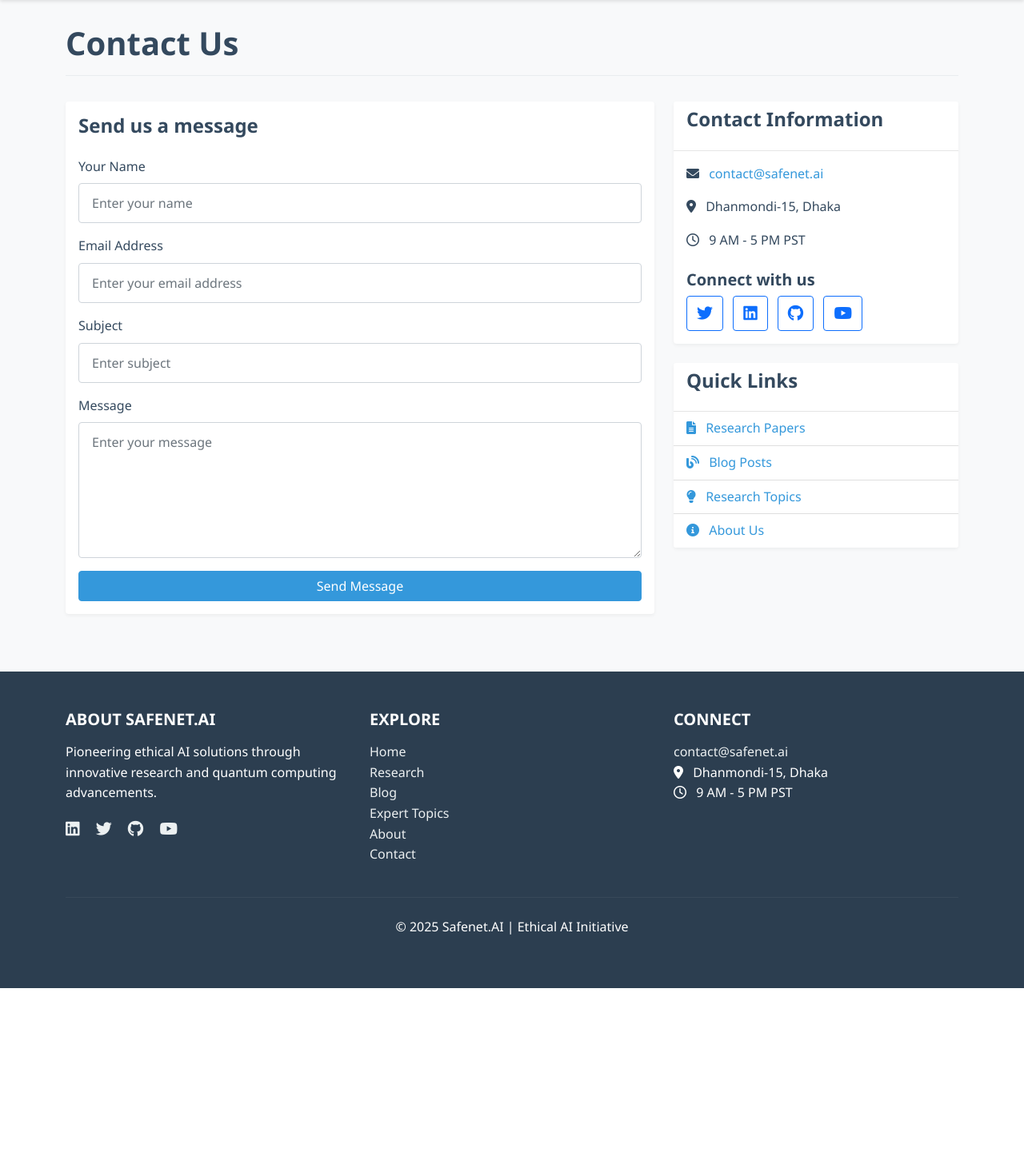
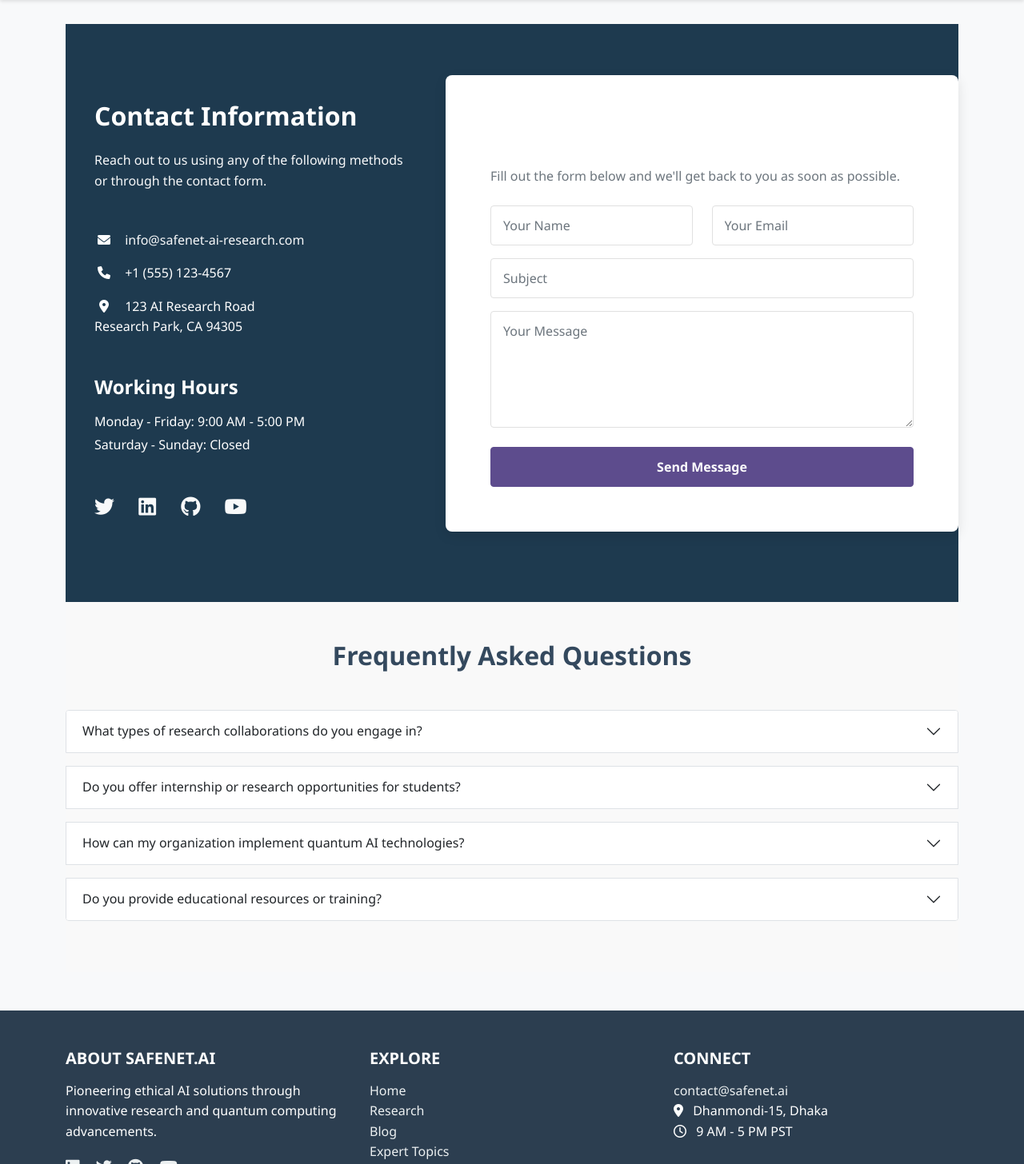
Before and after one commit to Mominul-Islam-cmd/safentAI_final, a Django app: page /accounts/contact/ in a window 1280 px wide. Shown: the part 64-1520 px from the top of the page at 80% size. Before the commit the page ends 1300 px from the top, so only its background shows below. Run offline with Django 4.2, Linux system fonts and the light colour scheme.

Commit message:
Add contact page with form and information section
Replit-Commit-Author: Agent
Replit-Commit-Session-Id: 6776a437-46e2-4559-a798-5b5b9cf2f0e9
Replit-Commit-Screenshot-Url: https://storage.googleapis.com/screenshot-production-us-central1/419be2bb-f7c6-44f7-8518-f25256a95d39/cb381860-ecfa-4074-8ff0-b316dad321b9.jpg

```diff
--- a/static/css/style.css
+++ b/static/css/style.css
@@ -233,3 +233,82 @@ a:hover {
         font-size: 1.5rem;
     }
 }
+
+/* Contact Page Styles */
+.contact-section {
+    background-color: #1e3a4f;
+    color: white;
+    padding: 4rem 0;
+}
+
+.contact-form-wrapper {
+    background-color: white;
+    border-radius: 8px;
+    box-shadow: 0 5px 15px rgba(0, 0, 0, 0.1);
+    padding: 2rem;
+}
+
+.contact-info {
+    padding: 2rem;
+}
+
+.contact-info i {
+    width: 24px;
+    text-align: center;
+    margin-right: 10px;
+}
+
+.contact-info a {
+    color: rgba(255, 255, 255, 0.9);
+    transition: color 0.3s ease;
+}
+
+.contact-info a:hover {
+    color: white;
+    text-decoration: none;
+}
+
+.contact-form .form-control {
+    border: 1px solid #e0e0e0;
+    padding: 12px 15px;
+    font-size: 16px;
+    transition: all 0.3s ease;
+}
+
+.contact-form .form-control:focus {
+    border-color: #5d4c8d;
+    box-shadow: 0 0 0 0.2rem rgba(93, 76, 141, 0.25);
+}
+
+.contact-form .btn-primary {
+    background-color: #5d4c8d;
+    border-color: #5d4c8d;
+    padding: 12px 24px;
+    font-weight: 600;
+    transition: all 0.3s ease;
+}
+
+.contact-form .btn-primary:hover {
+    background-color: #4a3c70;
+    border-color: #4a3c70;
+}
+
+.faq-section {
+    padding: 4rem 0;
+    background-color: #f9f9f9;
+}
+
+.accordion-button:not(.collapsed) {
+    background-color: #e6f0fa;
+    color: #1e3a4f;
+    font-weight: 600;
+}
+
+.accordion-button:focus {
+    box-shadow: none;
+    border-color: rgba(0, 0, 0, 0.125);
+}
+
+.accordion-button:not(.collapsed)::after {
+    transform: rotate(180deg);
+}
--- a/templates/contact.html
+++ b/templates/contact.html
@@ -3,43 +3,62 @@
 {% block title %}Contact Us - SAFENET.AI{% endblock %}
 
 {% block content %}
+<div class="container-fluid contact-section">
     <div class="row">
-    <div class="col-12">
-        <h1 class="page-header">Contact Us</h1>
+        <div class="col-md-5 ps-5 contact-info">
+            <h2 class="mb-4">Contact Information</h2>
+            <p class="text-light">Reach out to us using any of the following methods or through the contact form.</p>
+
+            <div class="mb-4 mt-5">
+                <p><i class="fas fa-envelope"></i> <a href="mailto:info@safenet-ai-research.com" class="text-light">info@safenet-ai-research.com</a></p>
+                <p><i class="fas fa-phone"></i> +1 (555) 123-4567</p>
+                <p><i class="fas fa-map-marker-alt"></i> 123 AI Research Road<br>Research Park, CA 94305</p>
+            </div>
+
+            <div class="mt-5">
+                <h4 class="mb-3">Working Hours</h4>
+                <p class="mb-1">Monday - Friday: 9:00 AM - 5:00 PM</p>
+                <p>Saturday - Sunday: Closed</p>
+            </div>
+
+            <div class="social-links mt-5">
+                <a href="#" class="text-light me-3"><i class="fab fa-twitter fa-lg"></i></a>
+                <a href="#" class="text-light me-3"><i class="fab fa-linkedin fa-lg"></i></a>
+                <a href="#" class="text-light me-3"><i class="fab fa-github fa-lg"></i></a>
+                <a href="#" class="text-light me-3"><i class="fab fa-youtube fa-lg"></i></a>
             </div>
         </div>
 
-<div class="row">
-    <div class="col-md-8">
-        <div class="card">
-            <div class="card-body">
-                <h4 class="card-title mb-4">Send us a message</h4>
-                <form method="post">
+        <div class="col-md-7">
+            <div class="card contact-form-wrapper">
+                <div class="card-body p-4">
+                    <h3 class="mb-4">Send Us a Message</h3>
+                    <p class="text-muted mb-4">Fill out the form below and we'll get back to you as soon as possible.</p>
+
+                    <form method="post" class="contact-form">
                         {% csrf_token %}
 
-                    <div class="form-group mb-3">
-                        <label for="{{ form.name.id_for_label }}" class="form-label">Your Name</label>
-                        <input type="text" name="{{ form.name.name }}" id="{{ form.name.id_for_label }}" class="form-control {% if form.name.errors %}is-invalid{% endif %}" placeholder="Enter your name" required>
+                        <div class="row mb-3">
+                            <div class="col-md-6">
+                                <input type="text" name="{{ form.name.name }}" id="{{ form.name.id_for_label }}" class="form-control {% if form.name.errors %}is-invalid{% endif %}" placeholder="Your Name" required>
                                 {% if form.name.errors %}
                                     <div class="invalid-feedback">
                                         {{ form.name.errors }}
                                     </div>
                                 {% endif %}
                             </div>
-
-                    <div class="form-group mb-3">
-                        <label for="{{ form.email.id_for_label }}" class="form-label">Email Address</label>
-                        <input type="email" name="{{ form.email.name }}" id="{{ form.email.id_for_label }}" class="form-control {% if form.email.errors %}is-invalid{% endif %}" placeholder="Enter your email address" required>
+                            <div class="col-md-6">
+                                <input type="email" name="{{ form.email.name }}" id="{{ form.email.id_for_label }}" class="form-control {% if form.email.errors %}is-invalid{% endif %}" placeholder="Your Email" required>
                                 {% if form.email.errors %}
                                     <div class="invalid-feedback">
                                         {{ form.email.errors }}
                                     </div>
                                 {% endif %}
                             </div>
+                        </div>
 
                         <div class="form-group mb-3">
-                        <label for="{{ form.subject.id_for_label }}" class="form-label">Subject</label>
-                        <input type="text" name="{{ form.subject.name }}" id="{{ form.subject.id_for_label }}" class="form-control {% if form.subject.errors %}is-invalid{% endif %}" placeholder="Enter subject" required>
+                            <input type="text" name="{{ form.subject.name }}" id="{{ form.subject.id_for_label }}" class="form-control {% if form.subject.errors %}is-invalid{% endif %}" placeholder="Subject" required>
                             {% if form.subject.errors %}
                                 <div class="invalid-feedback">
                                     {{ form.subject.errors }}
@@ -47,9 +66,8 @@
                             {% endif %}
                         </div>
 
-                    <div class="form-group mb-3">
-                        <label for="{{ form.message.id_for_label }}" class="form-label">Message</label>
-                        <textarea name="{{ form.message.name }}" id="{{ form.message.id_for_label }}" class="form-control {% if form.message.errors %}is-invalid{% endif %}" rows="6" placeholder="Enter your message" required></textarea>
+                        <div class="form-group mb-4">
+                            <textarea name="{{ form.message.name }}" id="{{ form.message.id_for_label }}" class="form-control {% if form.message.errors %}is-invalid{% endif %}" rows="5" placeholder="Your Message" required></textarea>
                             {% if form.message.errors %}
                                 <div class="invalid-feedback">
                                     {{ form.message.errors }}
@@ -57,44 +75,70 @@
                             {% endif %}
                         </div>
 
-                    <div class="d-grid gap-2">
+                        <div class="d-grid">
                             <button type="submit" class="btn btn-primary">Send Message</button>
                         </div>
                     </form>
                 </div>
             </div>
         </div>
+    </div>
+</div>
 
-    <div class="col-md-4">
-        <div class="card mb-4">
-            <div class="card-header">
-                <h4>Contact Information</h4>
-            </div>
-            <div class="card-body">
-                <p><i class="fas fa-envelope me-2"></i> <a href="mailto:contact@safenet.ai">contact@safenet.ai</a></p>
-                <p><i class="fas fa-map-marker-alt me-2"></i> Dhanmondi-15, Dhaka</p>
-                <p><i class="far fa-clock me-2"></i> 9 AM - 5 PM PST</p>
+<div class="container py-5 faq-section">
+    <h2 class="text-center mb-5">Frequently Asked Questions</h2>
 
-                <div class="social-links mt-4">
-                    <h5 class="mb-2">Connect with us</h5>
-                    <a href="#" class="btn btn-outline-primary me-2"><i class="fab fa-twitter"></i></a>
-                    <a href="#" class="btn btn-outline-primary me-2"><i class="fab fa-linkedin"></i></a>
-                    <a href="#" class="btn btn-outline-primary me-2"><i class="fab fa-github"></i></a>
-                    <a href="#" class="btn btn-outline-primary"><i class="fab fa-youtube"></i></a>
+    <div class="accordion" id="faqAccordion">
+        <div class="accordion-item mb-3 border">
+            <h2 class="accordion-header" id="faq1">
+                <button class="accordion-button collapsed" type="button" data-bs-toggle="collapse" data-bs-target="#faqCollapse1" aria-expanded="false" aria-controls="faqCollapse1">
+                    What types of research collaborations do you engage in?
+                </button>
+            </h2>
+            <div id="faqCollapse1" class="accordion-collapse collapse" aria-labelledby="faq1" data-bs-parent="#faqAccordion">
+                <div class="accordion-body">
+                    We engage in collaborative research across quantum computing and AI domains. Our partnerships span academia, industry, and government entities. We prioritize innovative projects that push the boundaries of both fields.
                 </div>
             </div>
         </div>
 
-        <div class="card">
-            <div class="card-header">
-                <h4>Quick Links</h4>
+        <div class="accordion-item mb-3 border">
+            <h2 class="accordion-header" id="faq2">
+                <button class="accordion-button collapsed" type="button" data-bs-toggle="collapse" data-bs-target="#faqCollapse2" aria-expanded="false" aria-controls="faqCollapse2">
+                    Do you offer internship or research opportunities for students?
+                </button>
+            </h2>
+            <div id="faqCollapse2" class="accordion-collapse collapse" aria-labelledby="faq2" data-bs-parent="#faqAccordion">
+                <div class="accordion-body">
+                    Yes, we offer internship and research opportunities for both undergraduate and graduate students interested in quantum computing and AI. These positions are typically announced on our website and social media channels. We also consider speculative applications from exceptional candidates.
                 </div>
-            <ul class="list-group list-group-flush">
-                <li class="list-group-item"><a href="{% url 'research_paper_list' %}"><i class="fas fa-file-alt me-2"></i> Research Papers</a></li>
-                <li class="list-group-item"><a href="{% url 'blog_list' %}"><i class="fas fa-blog me-2"></i> Blog Posts</a></li>
-                <li class="list-group-item"><a href="{% url 'research_topic_list' %}"><i class="fas fa-lightbulb me-2"></i> Research Topics</a></li>
-                <li class="list-group-item"><a href="{% url 'about' %}"><i class="fas fa-info-circle me-2"></i> About Us</a></li>
-            </ul>
+            </div>
+        </div>
+
+        <div class="accordion-item mb-3 border">
+            <h2 class="accordion-header" id="faq3">
+                <button class="accordion-button collapsed" type="button" data-bs-toggle="collapse" data-bs-target="#faqCollapse3" aria-expanded="false" aria-controls="faqCollapse3">
+                    How can my organization implement quantum AI technologies?
+                </button>
+            </h2>
+            <div id="faqCollapse3" class="accordion-collapse collapse" aria-labelledby="faq3" data-bs-parent="#faqAccordion">
+                <div class="accordion-body">
+                    Implementing quantum AI technologies typically begins with identifying specific use cases where these technologies can provide significant advantages. Our team can help evaluate potential applications, develop proof-of-concept implementations, and create a roadmap for integration with your existing systems. Contact us to schedule an initial consultation.
+                </div>
+            </div>
+        </div>
+
+        <div class="accordion-item mb-3 border">
+            <h2 class="accordion-header" id="faq4">
+                <button class="accordion-button collapsed" type="button" data-bs-toggle="collapse" data-bs-target="#faqCollapse4" aria-expanded="false" aria-controls="faqCollapse4">
+                    Do you provide educational resources or training?
+                </button>
+            </h2>
+            <div id="faqCollapse4" class="accordion-collapse collapse" aria-labelledby="faq4" data-bs-parent="#faqAccordion">
+                <div class="accordion-body">
+                    Yes, we offer various educational resources including workshops, webinars, and customized training programs for organizations looking to build capacity in quantum computing and AI. Our experts provide both introductory and advanced courses tailored to your specific requirements.
+                </div>
+            </div>
         </div>
     </div>
 </div>
```
Also changed, not shown: attached_assets/Screenshot 2025-04-02 222434.png (added), db.sqlite3, media/profile_pics/2.jpg (added). Lines whose indentation alone changed are shown as unchanged.
